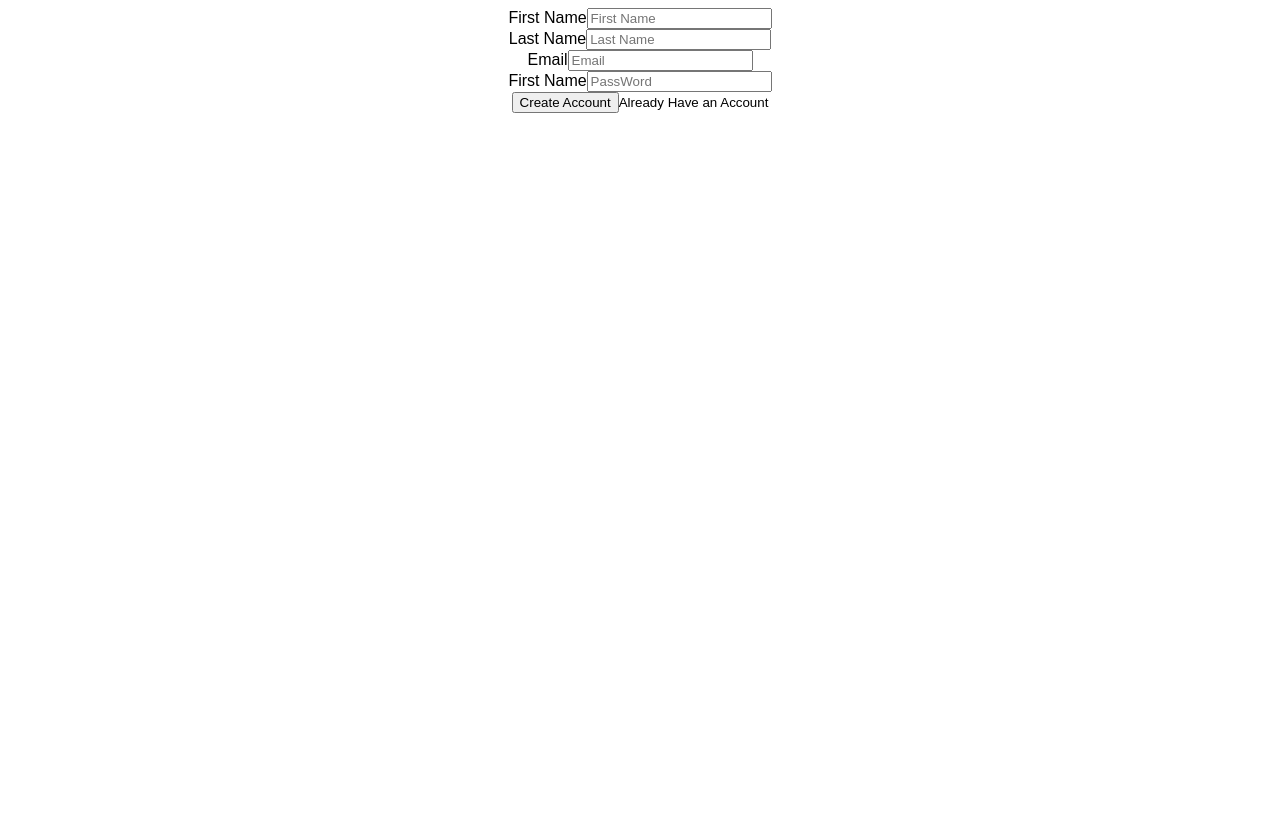
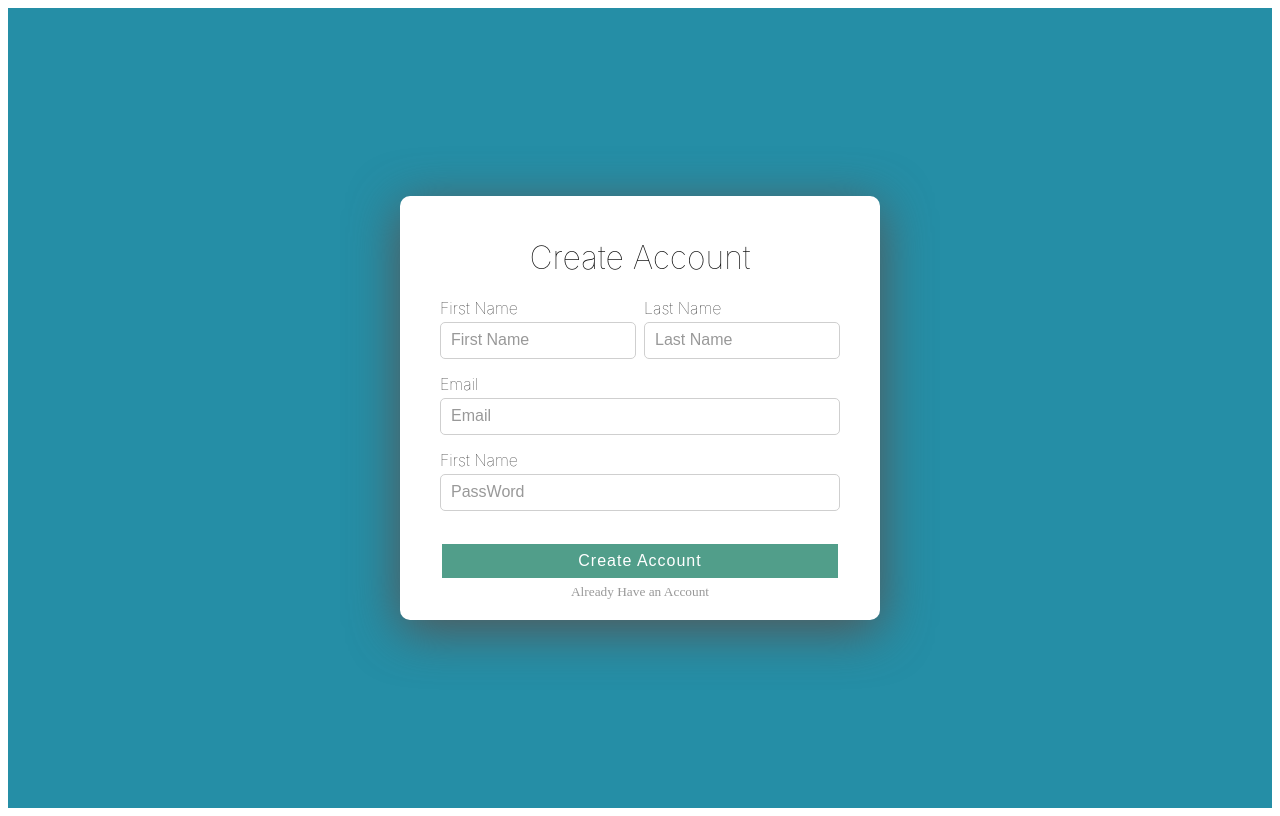
Before and after one commit to shreyaraj20/React-Validation-Form, a React (Create React App) app: page / in a window 1280 px wide. Built offline with nearby package versions, Linux system fonts and the light colour scheme.

Commit message:
layout created

```diff
--- a/src/App.js
+++ b/src/App.js
@@ -4,7 +4,10 @@ import "./styles.css";
 class App extends Component {
   render() {
     return (
-      <div className="App">
+      <div className="wrapper">
+        <div className="form-wrapper">
+          <h1>Create Account</h1>
+          <form onSubmit={this.handleSubmit} noValidate>
             <div className="firstName">
               <label htmlFor="firstname">First Name</label>
               <input
@@ -53,6 +56,8 @@ class App extends Component {
               <button type="submit">Create Account</button>
               <small>Already Have an Account</small>
             </div>
+          </form>
+        </div>
       </div>
     );
   }
--- a/src/styles.css
+++ b/src/styles.css
@@ -1,4 +1,125 @@
-.App {
-  font-family: sans-serif;
+.wrapper {
+  height: 100vh;
+  width: 100%;
+  display: flex;
+  flex-direction: column;
+  justify-content: center;
+  align-items: center;
+  background-color: #258ea6;
+}
+
+.form-wrapper {
+  width: 400px;
+  display: flex;
+  flex-direction: column;
+  padding: 20px 40px;
+  border-radius: 10px;
+  box-shadow: 0px 10px 50px #555;
+  background-color: #ffffff;
+}
+
+form {
+  width: 100%;
+  display: flex;
+  flex-wrap: wrap;
+}
+
+h1 {
   text-align: center;
+  width: 100%;
+  color: #111;
+  font-weight: lighter;
+  font-family: -apple-system, BlinkMacSystemFont, "Segoe UI", Roboto, Oxygen,
+    Ubuntu, Cantarell, "Open Sans", "Helvetica Neue", sans-serif;
 }
+
+label {
+  font-size: 1em;
+  font-weight: strong;
+  margin-bottom: 0.25em;
+  color: #222;
+  font-weight: lighter;
+  font-family: -apple-system, BlinkMacSystemFont, "Segoe UI", Roboto, Oxygen,
+    Ubuntu, Cantarell, "Open Sans", "Helvetica Neue", sans-serif;
+}
+
+input {
+  padding: 10px 10px;
+  border-radius: 5px;
+  outline: none;
+  border: 1px solid #cfcfcf;
+}
+
+input::placeholder {
+  font-size: 1.2em;
+  font-weight: lighter;
+  color: #999;
+}
+
+input.error {
+  border: 1px solid red;
+}
+
+.errorMessage {
+  color: red;
+  font-size: 0.75em;
+  display: relative;
+}
+
+.firstName {
+  margin-right: 1%;
+}
+
+.lastName {
+  margin-left: 1%;
+}
+
+.firstName,
+.lastName,
+.email,
+.password {
+  display: flex;
+  flex-direction: column;
+  margin-bottom: 15px;
+}
+
+.firstName,
+.lastName {
+  width: 49%;
+}
+
+.email,
+.password {
+  width: 100%;
+}
+
+.createAccount {
+  width: 100%;
+  display: flex;
+  flex-direction: column;
+  align-items: center;
+}
+
+.createAccount button {
+  background-color: #519e8a;
+  color: #fff;
+  border: 2px solid #fff;
+  width: 100%;
+  margin-top: 1em;
+  padding: 8px 0px;
+  font-size: 1em;
+  font-weight: lighter;
+  letter-spacing: 1px;
+  margin-bottom: 0.25em;
+}
+
+.createAccount button:hover {
+  color: #519e8a;
+  background-color: #fff;
+  border: 2px solid #519e8a;
+}
+
+.createAccount small {
+  color: #999;
+  font-weight: lighter;
+}
```
Lines whose indentation alone changed are shown as unchanged.
